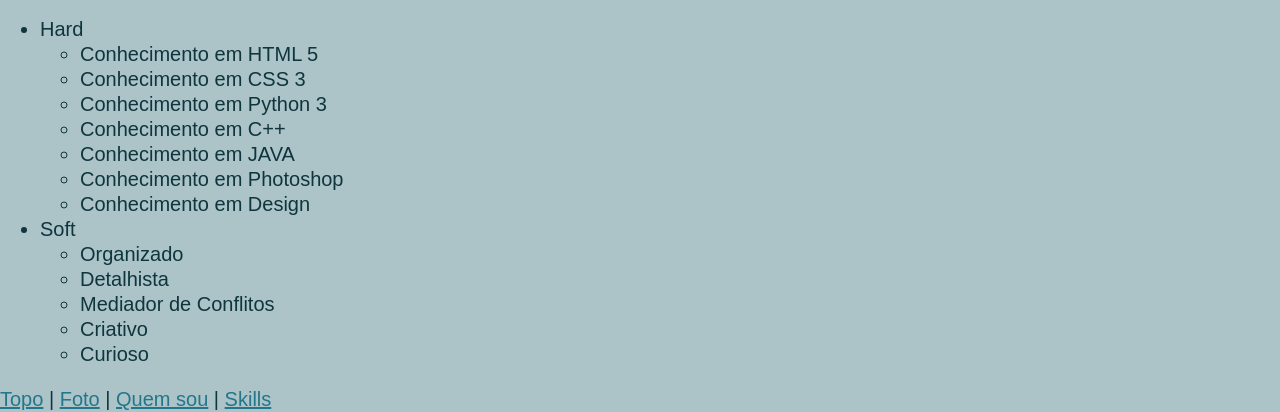
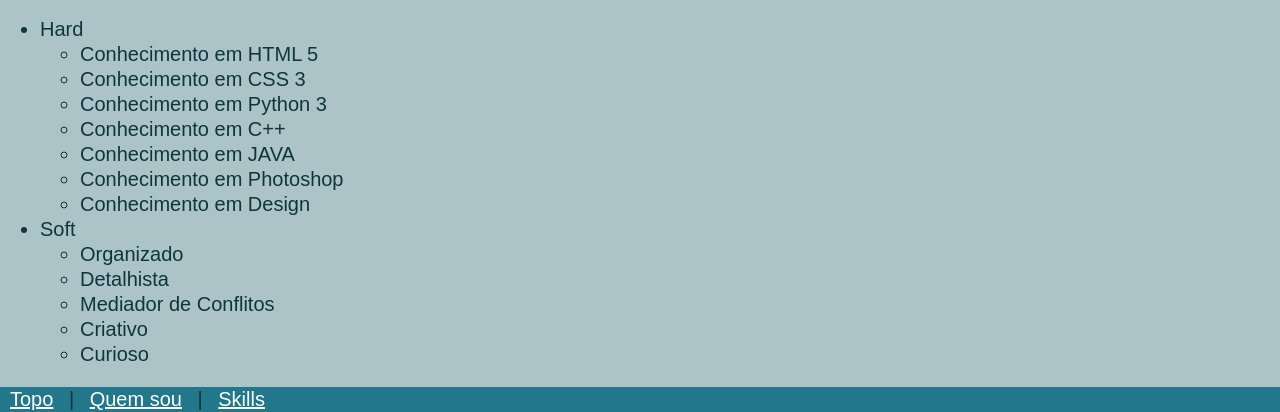
Before and after one commit to Digo-Castro/Digo-Castro.github.io, a plain HTML site: page index.html in a window 1280 px wide. Shown: the part 453-865 px from the top of the page. Drawn offline with Linux system fonts and the light colour scheme; a web font is replaced by a local one.

Commit message:
Modifica footer

```diff
--- a/css/style.css
+++ b/css/style.css
@@ -58,3 +58,10 @@ img {
 .w50 p {
     margin-left: 10px;
 }
+.footer {
+    background-color: #22778A;
+}
+.footer a {
+    color: #ffffff;
+    padding: 0px 10px;
+}
--- a/index.html
+++ b/index.html
@@ -51,8 +51,8 @@
                     </li>
                 </ul>
             </div>
-            <div class="w100">
-                <a href="#Nome" >Topo</a> | <a href="#Digo">Foto</a> | <a href="#QuemSou">Quem sou</a> | <a href="#Skills">Skills</a>
+            <div class="w100 footer">
+                <a href="#Nome" >Topo</a> | <a href="#QuemSou">Quem sou</a> | <a href="#Skills">Skills</a>
             </div>
         </main>
     </body>
```
